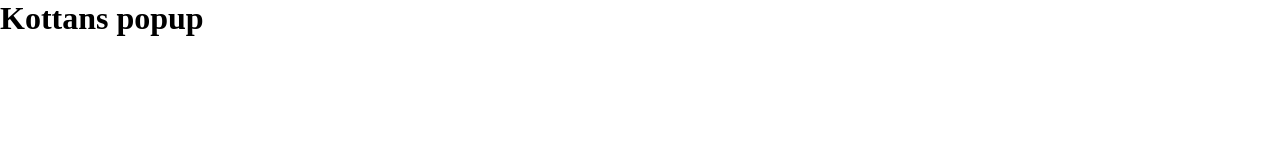
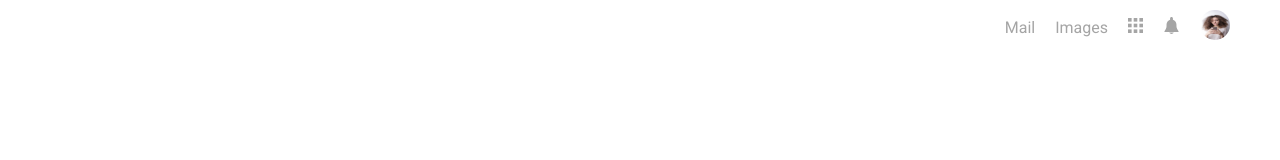
Before and after one commit to evgenii-del/kottans-popup, a plain HTML site: page index.html in a window 1280 px wide. Drawn offline with Linux system fonts and the light colour scheme.

Commit message:
Created nav in header

```diff
--- a/css/style.css
+++ b/css/style.css
@@ -3,3 +3,53 @@ body, * {
     padding: 0;
     box-sizing: border-box;
 }
+
+a {
+    text-decoration: none;
+    color: #a5a5a5;
+    font-family: 'Roboto', sans-serif;
+}
+
+.wrapper {
+    max-width: 1200px;
+    margin: 0 auto;
+}
+
+.nav {
+    padding: 10px;
+}
+
+.nav__items {
+    display: flex;
+    justify-content: flex-end;
+    align-items: center;
+}
+
+.nav__item {
+    padding-left: 15px;
+}
+
+.nav__item a {
+    padding-left: 5px;
+}
+
+.nav__icon {
+    width: 40px;
+    height: 40px;
+}
+
+.nav__button img {
+    width: 15px;
+    height: 15px;
+}
+
+.nav__bell img {
+    width: 17px;
+    height: 17px;
+}
+
+.nav__avatar img {
+    border-radius: 50%;
+    width: 30px;
+    height: 30px;
+}
--- a/index.html
+++ b/index.html
@@ -2,10 +2,40 @@
 <html lang="en">
 <head>
     <link rel="stylesheet" href="./css/style.css">
+    <link href="https://fonts.googleapis.com/css2?family=Roboto:wght@400;500;700&display=swap" rel="stylesheet">
+    <link rel="stylesheet" href="https://cdnjs.cloudflare.com/ajax/libs/font-awesome/5.15.1/css/all.min.css"
+          integrity="sha512-+4zCK9k+qNFUR5X+cKL9EIR+ZOhtIloNl9GIKS57V1MyNsYpYcUrUeQc9vNfzsWfV28IaLL3i96P9sdNyeRssA=="
+          crossorigin="anonymous"/>
     <meta charset="UTF-8">
     <title>Kottans popup</title>
 </head>
 <body>
-<h1>Kottans popup</h1>
+<div class="wrapper">
+    <nav class="nav">
+        <div class="nav__items">
+            <div class="nav__item">
+                <a href="#">Mail</a>
+            </div>
+            <div class="nav__item">
+                <a href="#">Images</a>
+            </div>
+            <div class="nav__item">
+                <a class="nav__button" href="#">
+                    <img src="./img/popup-button.svg" alt="button">
+                </a>
+            </div>
+            <div class="nav__item">
+                <a class="nav__bell" href="#">
+                    <img src="./img/bell.svg" alt="bell">
+                </a>
+            </div>
+            <div class="nav__item">
+                <a class="nav__avatar" href="#">
+                    <img src="./img/avatar.jpeg" alt="avatar">
+                </a>
+            </div>
+        </div>
+    </nav>
+</div>
 </body>
 </html>
```
Also changed, not shown: img/avatar.jpeg (added), img/bell.svg (added), img/popup-button.svg (added).
